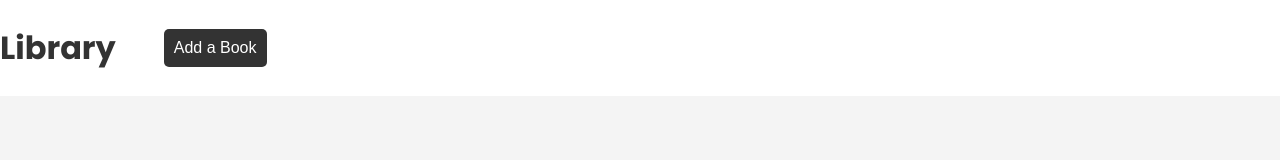
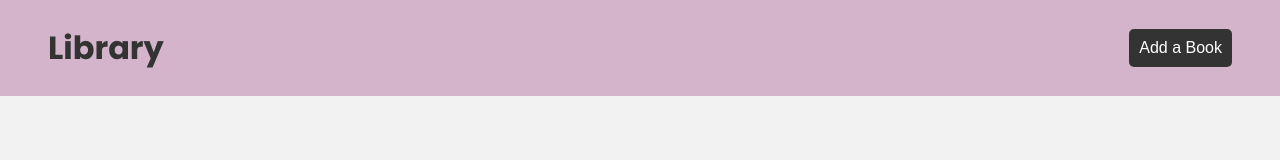
Before and after one commit to angelokoliopoulos/Library-App, a plain HTML site: page index.html in a window 1280 px wide. Drawn offline with Linux system fonts and the light colour scheme.

Commit message:
body,header bg colors

```diff
--- a/style.css
+++ b/style.css
@@ -13,17 +13,17 @@ body {
   font-weight: 400;
   line-height: 1.5;
   color: #333;
-  background-color: #f4f4f4;
+  background-color: #f2f2f2;
   overflow-x: hidden;
 }
 
 header {
   margin: 0  auto;
-  padding:1.5rem 0;
+  padding:1.5rem 3rem;
   display:flex;
   align-items: center;
-  background-color: white;
-
+  justify-content: space-between;
+  background-color:  #D4B4CB
 }
 
 .addBookBtn{
@@ -55,7 +55,7 @@ header {
 .modal-box {
   margin: 10% auto;
   width: 600px;
-  background-color: steelblue;
+  background-color:  #D4B4CB;
   color: #fff;
   padding: 20px;
   border-radius: 10px;
@@ -151,7 +151,9 @@ form label {
   font-size: 20px;
 
 }
-
+span{
+  margin-left:0.5rem;
+}
 .button-group{
   margin:0 auto;
 }
```
